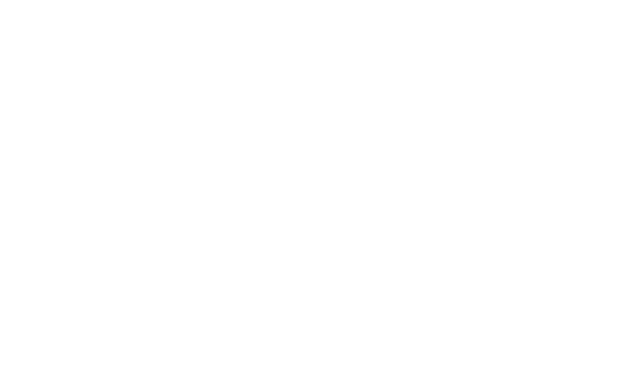
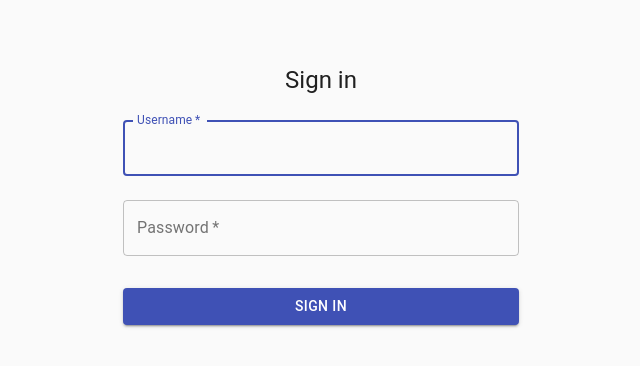
Before and after one commit to aukokyong/grouby, a React (Create React App) app in the folder frontend/: page /login in a window 1280 px wide. Shown: the top 366 px of the page, without its empty margins (319-959 px from the left). Built offline with nearby package versions, Linux system fonts and the light colour scheme.

Commit message:
created login page

```diff
--- a/frontend/src/App.js
+++ b/frontend/src/App.js
@@ -1,6 +1,6 @@
 import { Route, BrowserRouter as Router, useParams } from 'react-router-dom'
 
-import SignIn from './components/SignIn'
+import Login from './components/Login'
 
 function App() {
   return (
@@ -10,8 +10,8 @@
         <Route exact path='/'>
           <h1>Landing Page</h1>
         </Route>
-        <Route exact path='/signin'>
-          <SignIn />
+        <Route exact path='/login'>
+          <Login />
         </Route>
         <Route exact path='/buyer'>
           <h1>Buyer Nav</h1>
--- a/frontend/src/components/Login.js
+++ b/frontend/src/components/Login.js
@@ -1,48 +1,100 @@
-import React, { Component } from 'react'
-import axios from 'axios'
+import React, { useState } from 'react';
+import Button from '@material-ui/core/Button';
+import CssBaseline from '@material-ui/core/CssBaseline';
+import TextField from '@material-ui/core/TextField';
+import FormControlLabel from '@material-ui/core/FormControlLabel';
+import Checkbox from '@material-ui/core/Checkbox';
+import Link from '@material-ui/core/Link';
+import Grid from '@material-ui/core/Grid';
+import Box from '@material-ui/core/Box';
+import Typography from '@material-ui/core/Typography';
+import { makeStyles } from '@material-ui/core/styles';
+import Container from '@material-ui/core/Container';
 
-class Login extends Component {
-    constructor(props) {
-        super(props)
-        this.state = {
+const useStyles = makeStyles((theme) => ({
+    paper: {
+        marginTop: theme.spacing(8),
+        display: 'flex',
+        flexDirection: 'column',
+        alignItems: 'center',
+    },
+    avatar: {
+        margin: theme.spacing(1),
+        backgroundColor: theme.palette.secondary.main,
+    },
+    form: {
+        width: '100%', // Fix IE 11 issue.
+        marginTop: theme.spacing(1),
+    },
+    submit: {
+        margin: theme.spacing(3, 0, 2),
+    },
+}));
+
+function Login() {
+    const classes = useStyles();
+    const [formData, setFormData] = useState(
+        {
             username: "",
-            email: "",
             password: "",
         }
+    )
+
+    const handleChange = (e, key) => {
+        setFormData({ ...formData, [key]: e.target.value })
     }
 
-    handleChange = (e, key) => {
-        this.setState({ ...this.state, [key]: e.target.value })
+    const handleSubmit = (e) => {
+        e.preventDefault()
+        console.log("submitting..", formData)
+        // to replace with axios call when ready
     }
 
-    handleSubmit = (e) => {
-        e.preventDefault()
-        axios.post('http://localhost:8000/users/', this.state)
-            .then(response => {
-                this.setState({username: "", email: "", password: ""})
-                console.log(response)
-            })
-            .catch(error => {
-                console.log(error)
-            })
-    }
-
-    render() {
-        return (
-            <>
-                <form onSubmit={(e) => this.handleSubmit(e)}>
-                    <label htmlFor="username">Username: </label>
-                    <input type="text" name="username" value={this.state.username} onChange={(e) => this.handleChange(e, "username")} />
-                    <label htmlFor="email">Email: </label>
-                    <input type="email" name="email" value={this.state.email} onChange={(e) => this.handleChange(e, "email")} />
-                    <label htmlFor="password">Password: </label>
-                    <input type="password" name="password" value={this.state.password} onChange={(e) => this.handleChange(e, "password")} />
-                    <br />
-                    <input type="submit" value="Submit" />
+    return (
+        <Container component="main" maxWidth="xs" >
+            <CssBaseline />
+            <div className={classes.paper}>
+                <Typography component="h1" variant="h5">
+                    Sign in
+                </Typography>
+                <form className={classes.form} noValidate onSubmit={handleSubmit}>
+                    <TextField
+                        variant="outlined"
+                        margin="normal"
+                        required
+                        fullWidth
+                        id="username"
+                        label="Username"
+                        name="username"
+                        value={formData.username}
+                        onChange={(e) => handleChange(e, 'username')}
+                        autoFocus
+                    />
+                    <TextField
+                        variant="outlined"
+                        margin="normal"
+                        required
+                        fullWidth
+                        name="password"
+                        label="Password"
+                        type="password"
+                        id="password"
+                        value={formData.password}
+                        onChange={(e) => handleChange(e, 'password')}
+                    />
+                    <Button
+                        type="submit"
+                        fullWidth
+                        variant="contained"
+                        color="primary"
+                        className={classes.submit}
+                    >
+                        Sign In
+                    </Button>
                 </form>
-            </>
-        )
-    }
+            </div>
+        </Container>
+    );
 }
 
-export default Login;
+export default Login
--- a/frontend/src/components/SignIn.js
+++ /dev/null
@@ -1,100 +0,0 @@
-import React, { useState } from 'react';
-import Button from '@material-ui/core/Button';
-import CssBaseline from '@material-ui/core/CssBaseline';
-import TextField from '@material-ui/core/TextField';
-import FormControlLabel from '@material-ui/core/FormControlLabel';
-import Checkbox from '@material-ui/core/Checkbox';
-import Link from '@material-ui/core/Link';
-import Grid from '@material-ui/core/Grid';
-import Box from '@material-ui/core/Box';
-import Typography from '@material-ui/core/Typography';
-import { makeStyles } from '@material-ui/core/styles';
-import Container from '@material-ui/core/Container';
-
-const useStyles = makeStyles((theme) => ({
-    paper: {
-        marginTop: theme.spacing(8),
-        display: 'flex',
-        flexDirection: 'column',
-        alignItems: 'center',
-    },
-    avatar: {
-        margin: theme.spacing(1),
-        backgroundColor: theme.palette.secondary.main,
-    },
-    form: {
-        width: '100%', // Fix IE 11 issue.
-        marginTop: theme.spacing(1),
-    },
-    submit: {
-        margin: theme.spacing(3, 0, 2),
-    },
-}));
-
-function SignIn() {
-    const classes = useStyles();
-    const [formData, setFormData] = useState(
-        {
-            username: "",
-            password: ""
-        }
-    )
-
-    const handleChange = (e, key) => {
-        setFormData({ ...formData, [key]: e.target.value })
-    }
-
-    const handleSubmit = (e) => {
-        e.preventDefault()
-        console.log("submitting..", formData)
-        // to replace with axios call
-    }
-
-    return (
-        <Container component="main" maxWidth="xs" >
-            <CssBaseline />
-            <div className={classes.paper}>
-                <Typography component="h1" variant="h5">
-                    Sign in
-                </Typography>
-                <form className={classes.form} noValidate onSubmit={handleSubmit}>
-                    <TextField
-                        variant="outlined"
-                        margin="normal"
-                        required
-                        fullWidth
-                        id="username"
-                        label="Username"
-                        name="username"
-                        value={formData.username}
-                        onChange={(e) => handleChange(e, 'username')}
-                        autoFocus
-                    />
-                    <TextField
-                        variant="outlined"
-                        margin="normal"
-                        required
-                        fullWidth
-                        name="password"
-                        label="Password"
-                        type="password"
-                        id="password"
-                        value={formData.password}
-                        onChange={(e) => handleChange(e, 'password')}
-                    />
-                    <Button
-                        type="submit"
-                        fullWidth
-                        variant="contained"
-                        color="primary"
-                        className={classes.submit}
-                    >
-                        Sign In
-                    </Button>
-                </form>
-            </div>
-        </Container>
-    );
-}
-
-export default SignIn
```
